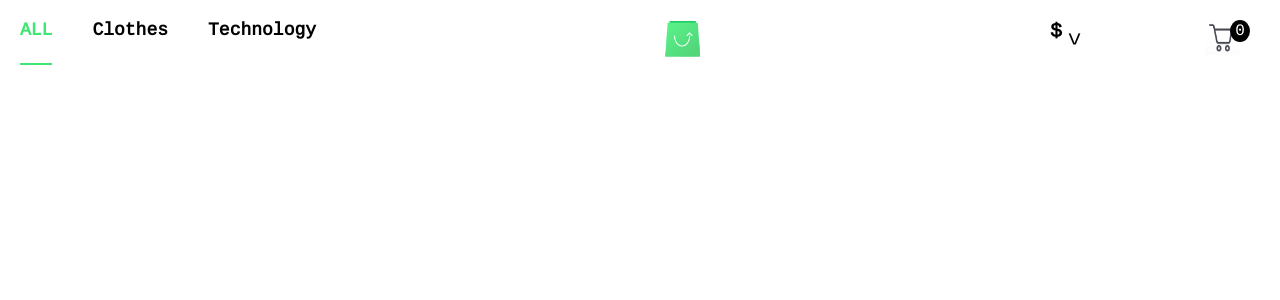
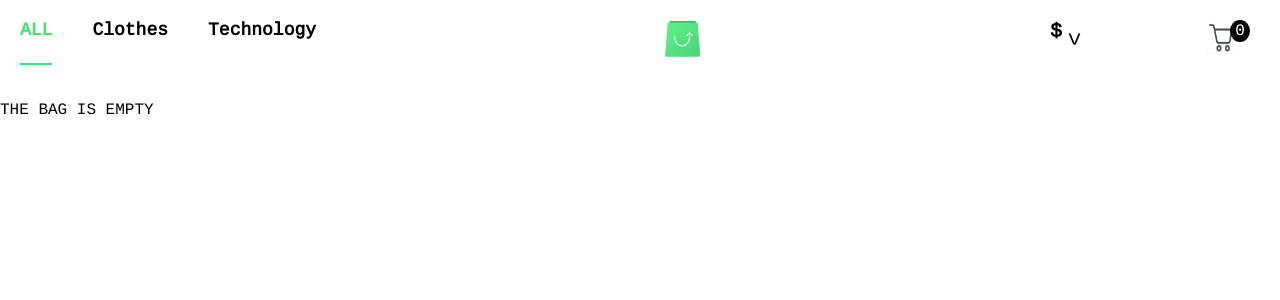
Before and after one commit to manasikgamal/new_shopping_app, a React (Create React App) app: page /cart in a window 1280 px wide. Shown: the top 300 px of the page. Built offline with nearby package versions, Linux system fonts and the light colour scheme.

Commit message:
Update Cart.tsx

```diff
--- a/src/components/Cart.tsx
+++ b/src/components/Cart.tsx
@@ -24,7 +24,7 @@ class Cart extends Component<Cprops, {}> {
     const { cartitems } = this.props;
     return (
       <div className="cart_try">
-        {cartitems.map((item, index) => (
+        {cartitems.length==0? <p className="senBag">THE BAG IS EMPTY</p>:cartitems.map((item, index) => (
           <div key={index} className="cart_container">
             <div className="cart_left">
               <h3>{item.name}</h3>
```
